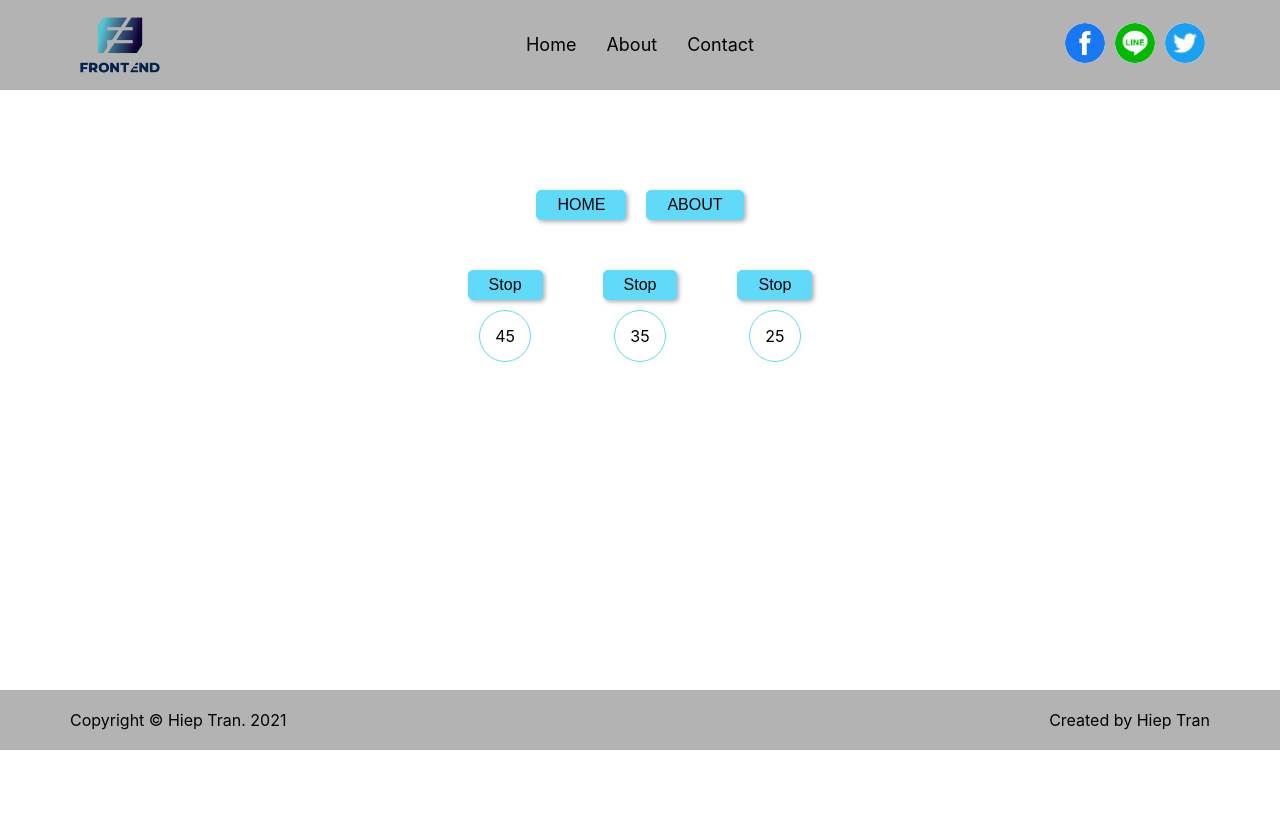
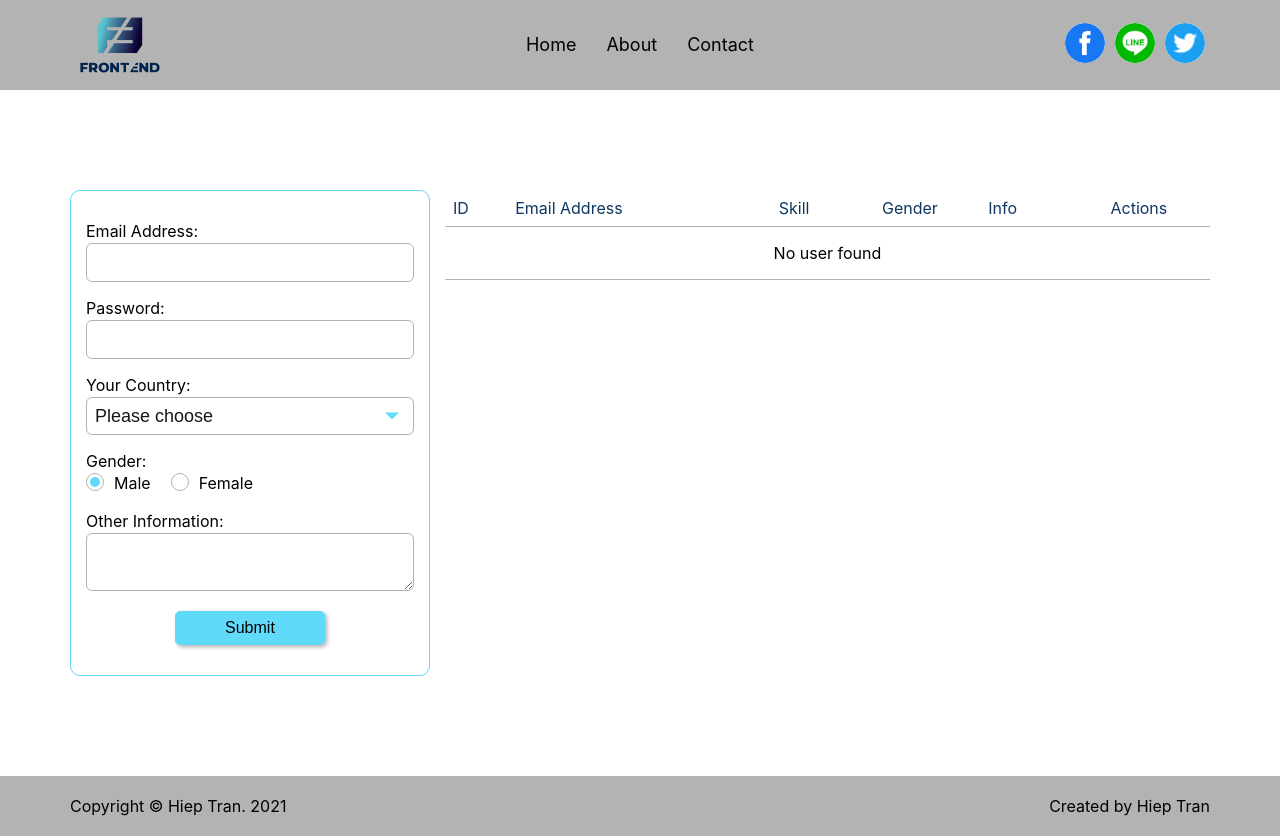
Before and after one commit to mvn-hieptran2-dn/React-App-training, a React (Create React App) app in the folder my-app/: page / in a window 1280 px wide. Before the commit the page ends 800 px from the top, so only its background shows below. Built offline with nearby package versions, Linux system fonts and the light colour scheme.

Commit message:
day4 form

```diff
--- /dev/null
+++ b/my-app/src/components/Form.js
@@ -0,0 +1,149 @@
+import React from 'react';
+import UserRow from './UserRow';
+
+class Form extends React.Component {
+  constructor(props) {
+    super(props);
+    this.state = {
+      form: {
+        email: '',
+        password: '',
+        skill: '',
+        gender: '0',
+        info: ''
+      },
+      listUser: [],
+    }
+    this.id = 0;
+  }
+
+  handleChange = (e) => {
+    const target = e.target;
+    const value = target.value;
+    const name = target.name;
+
+    this.setState(prev => ({
+      form: {
+        ...prev.form,
+        [name]: value
+      }
+    }));
+    console.log(e);
+  }
+
+  handleSubmit = (e) => {
+    console.log(e);
+    e.preventDefault();
+    this.id = this.id + 1;
+    const user = { ...this.state.form, id: this.id };
+    this.setState(prev => ({
+      listUser: [
+        ...prev.listUser,
+        user
+      ]
+    }))
+  }
+
+  handleRemove = (id) => {
+    this.setState(prev => ({
+      listUser: prev.listUser.filter(item => item.id !== id)
+    }));
+  }
+
+  render() {
+    const form = this.state.form;
+    const users = this.state.listUser;
+    return (
+      <div className="form-wrap d-flex">
+        <div className="form-register">
+          <form onSubmit={this.handleSubmit}>
+          <div className="form-group">
+            <label>Email Address: </label>
+            <input
+              type="text"
+              name="email"
+              onChange={this.handleChange}
+            />
+          </div>
+          <div className="form-group">
+            <label>Password: </label>
+            <input
+              type="password"
+              name="password"
+              onChange={this.handleChange}
+            />
+          </div>
+          <div className="form-group">
+            <label>Your Country: </label>
+            <div className="form-select">
+              <select name="country" value={form.country} onChange={this.handleChange}>
+                <option value="">Please choose</option>
+                <option value="Angular">Angular</option>
+                <option value="React">React</option>
+                <option value="Vue">Vue</option>
+                <option value="PHP">PHP</option>
+                <option value="Android">Android</option>
+              </select>
+            </div>
+          </div>
+          <div className="form-group">
+            <label>Gender: </label>
+            <div className="form-radio">
+              <input
+                type="radio"
+                name="gender"
+                id="male"
+                value="0"
+                checked={form.gender === '0'}
+                onChange={this.handleChange} />
+              <label htmlFor="male">Male</label>
+            </div>
+            <div className="form-radio">
+              <input
+                type="radio"
+                name="gender"
+                id="female"
+                value="1"
+                checked={form.gender === '1'}
+                onChange={this.handleChange} />
+              <label htmlFor="female">Female</label>
+            </div>
+          </div>
+          <div className="form-group">
+            <label>Other Information: </label>
+            <textarea name="other" onChange={this.handleChange}></textarea>
+          </div>
+          <div>
+            <button className="btn-submit">Submit</button>
+          </div>
+        </form>
+        </div>
+        <div className="table-register">
+          <table>
+            <thead>
+              <tr>
+                <th>ID</th>
+                <th>Email Address</th>
+                <th className="txt-center">Skill</th>
+                <th className="txt-center">Gender</th>
+                <th>Info</th>
+                <th className="txt-center">Actions</th>
+              </tr>
+            </thead>
+            <tbody>
+              {
+                users.length ? users.map((user) =>
+                  <UserRow key={user.id} user={user} onRemoveUser={this.handleRemove} />)
+                : <tr>
+                    <td className="txt-center" colSpan="6">No user found</td>
+                  </tr>
+              }
+            </tbody>
+          </table>
+        </div>
+      </div>
+    );
+  }
+}
+
+export default Form;
--- a/my-app/src/components/Main.js
+++ b/my-app/src/components/Main.js
@@ -1,5 +1,7 @@
 import React, { Component } from 'react';
+import From from './Form';
 import Circle from './Circle';
+import { from } from 'zen-observable';
 
 class Main extends Component {
   constructor(props) {
@@ -18,20 +20,7 @@
     return (
       <main className="page-main">
         <div className="container">
-          <div className="main-wrap">
-            <div className="btn-list">
-              <button onClick={() => this.handleChangePage('home')}>HOME</button>
-              <button onClick={() => this.handleChangePage('about')}>ABOUT</button>
-            </div>
-            {(page === 'home') &&
-              <ul className="circle-list">
-                <Circle number={50} size={50} />
-                <Circle number={40} size={50} />
-                <Circle number={30} size={50} />
-              </ul>
-            }
-            {(page === 'about') && <div>About page</div>}
-          </div>
+          <From />
         </div>
       </main>
     );
--- /dev/null
+++ b/my-app/src/components/UserRow.js
@@ -0,0 +1,30 @@
+import React, { Component } from 'react'
+import close from './../img/close.png';
+
+export default class UserRow extends Component {
+  constructor(props) {
+    super(props);
+  }
+
+  handleRemove = () => {
+    this.props.onRemoveUser(this.props.user.id);
+  }
+
+  render() {
+    const user = this.props.user;
+    return (
+      <tr key={user.id}>
+        <td>{user.id}</td>
+        <td>{user.email}</td>
+        <td className="txt-center">{user.country}</td>
+        <td className="txt-center">{user.gender === '0' ? 'Male' : 'Female'}</td>
+        <td>{user.other}</td>
+        <td className="txt-center">
+          <button className="btn-remove" onClick={this.handleRemove}>
+            <img src={close} alt="close-btn"/>
+          </button>
+        </td>
+      </tr>
+    )
+  }
+}
--- a/my-app/src/index.css
+++ b/my-app/src/index.css
@@ -112,7 +112,6 @@
 
 /* Main */
 .page-main {
-  height: 400px;
   padding: 100px 0;
 }
 button {
@@ -160,3 +159,204 @@
   justify-content: center;
   border:  1px solid #61daf9;
 }
+
+/* Form */
+input[type=text],
+input[type=password],
+input[type=tel],
+input[type=number],
+select, textarea {
+  padding: 8px;
+  border-radius: 6px;
+  font-weight: 400;
+  font-size: 18px;
+  width: 100%;
+  border: 1px solid #AEB5B8;
+  color: #14181A;
+  background: #fff;
+  outline: none;
+  transition: border-color 0.4s;
+  -webkit-appearance: none;
+  transition: border-color 0.4s, box-shadow 0.4s;
+  box-sizing: border-box;
+}
+input[type="text"]:hover,
+input[type="password"]:hover,
+input[type="tel"]:hover,
+input[type="number"]:hover,
+select:hover, textarea:hover {
+  border-color: #61daf9;
+}
+
+.btn-transparent {
+  background: transparent;
+  border: 0;
+  cursor: pointer;
+}
+.btn-transparent i {
+  font-size: 18px;
+}
+[type="radio"]:checked,
+[type="radio"]:not(:checked) {
+  position: absolute;
+  left: -9999px;
+}
+[type="radio"]:checked + label,
+[type="radio"]:not(:checked) + label
+{
+  position: relative;
+  padding-left: 28px;
+  cursor: pointer;
+  line-height: 20px;
+  display: inline-block;
+}
+[type="radio"]:checked + label:before,
+[type="radio"]:not(:checked) + label:before {
+  content: '';
+  position: absolute;
+  left: 0;
+  top: 0;
+  width: 16px;
+  height: 16px;
+  border: 1px solid #AEB5B8;
+  border-radius: 100%;
+  background: #fff;
+}
+[type="radio"]:checked + label:after,
+[type="radio"]:not(:checked) + label:after {
+  content: '';
+  width: 10px;
+  height: 10px;
+  background: #61daf9;
+  position: absolute;
+  top: 4px;
+  left: 4px;
+  border-radius: 100%;
+  -webkit-transition: all 0.2s ease;
+  transition: all 0.2s ease;
+}
+[type="radio"]:not(:checked) + label:after {
+  opacity: 0;
+  -webkit-transform: scale(0);
+  transform: scale(0);
+}
+[type="radio"]:checked + label:after {
+  opacity: 1;
+  -webkit-transform: scale(1);
+  transform: scale(1);
+}
+label {
+  display: block;
+  text-align: left;
+  margin-bottom: 2px;
+}
+.form-select {
+  position: relative;
+  cursor: pointer;
+}
+.form-select:after {
+  content: " ";
+  display: block;
+  right: 15px;
+  top: 50%;
+  transform: translateY(-50%);
+  height: 0;
+  width: 0;
+  position: absolute;
+  border-top: 7px solid #61daf9;
+  border-left: 7px solid transparent;
+  border-right: 7px solid transparent;
+  pointer-events: none;
+}
+.form-group {
+  width: 100%;
+  margin-bottom: 16px;
+  text-align: left;
+}
+.form-label {
+  display: inline-block;
+  width: 100%;
+  color: #14181A;
+  padding-bottom: 10px;
+}
+.form-radio {
+  display: inline-block;
+  margin-right: 20px;
+}
+.d-flex {
+  display: flex;
+}
+.resgister-form {
+  width: 30%;
+  background: #f8f8f8;
+  padding: 30px;
+  border-radius: 6px;
+  margin-right: 30px;
+  border: 1px solid #dbdbdb;
+}
+.list-users {
+  width: 70%;
+}
+
+.form-register {
+  width: 30%;
+  height: 100%;
+  padding: 30px 15px;
+  border: 1px solid #61daf9;
+  border-radius: 10px;
+  margin-right: 15px;
+}
+
+.table-register {
+  width: 70%;
+}
+
+.btn-submit {
+  width: 150px;
+  padding: 7px 20px;
+}
+
+/* table */
+table {
+  /* background: #f8f8f8; */
+  border-collapse: collapse;
+  width: 100%;
+  transition: all 0.4s;
+  border-spacing: 0;
+}
+
+td:focus {
+  direction: none;
+}
+table tr {
+  border-bottom: 1px solid #AEB5B8;
+}
+/* table tr:hover {
+  background: #fff;
+} */
+table td, th {
+  padding: 16px 8px;
+  text-align: left;
+}
+table th {
+  padding-top: 8px;
+  padding-bottom: 8px;
+  color: #0F3661;
+  font-weight: 400;
+  white-space: nowrap;
+}
+
+.txt-center {
+  text-align: center;
+}
+
+.btn-remove {
+  width: 30px;
+  height: 30px;
+  padding: 0;
+  border-radius: 50%;
+}
+
+.btn-remove img {
+  width: 100%;
+}
```
Also changed, not shown: my-app/src/img/close.png (added).
